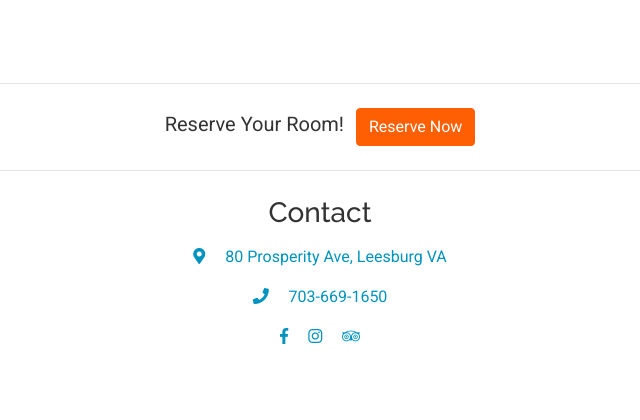
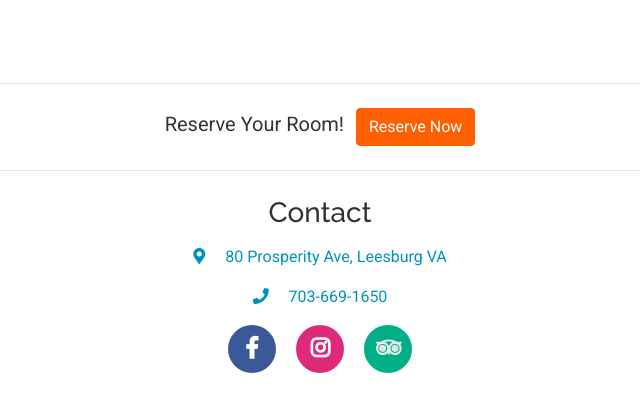
Before and after one commit to kp2zf/ComfortSuitesLeesburg, a PHP site: page /routes/nearby.html in a window 1280 px wide. Shown: the part 1909-2329 px from the top of the page, without its empty margins (320-960 px from the left). Before the commit the page ends 2253 px from the top, so only its background shows below. Run offline with PHP 8.4, Linux system fonts and the light colour scheme; some libraries are stand-ins or nearby versions.

Commit message:
final footer

```diff
--- a/routes/nearby.html
+++ b/routes/nearby.html
@@ -206,7 +206,7 @@
                     <h5 class="mb-1">Reserve Your Room!</h5>
                 </li>
                 <li class="list-inline-item">
-                    <a href="https://www.redroof.com/property/va/leesburg/RRI637#"
+                    <a href="https://www.choicehotels.com/virginia/leesburg/comfort-suites-hotels/va318"
                         class="btn btn-cs-orange btn-rounded">Reserve
                         Now</a>
                 </li>
@@ -231,18 +231,19 @@
                             703-669-1650</a>
                     </p>
                     <li class="list-inline-item">
-                        <a class="btn-floating btn-fb mx-1" target="_blank"
+                        <a class="fa facebook btn-floating btn-fb mx-1" target="_blank"
                             href="https://www.facebook.com/comfortsuitesleesburg">
                             <i class="fab fa-facebook-f"> </i>
                         </a>
                     </li>
                     <li class="list-inline-item">
-                        <a class="btn-floating btn-tw mx-1" target="_blank" href="https://www.instagram.com">
+                        <a class="fa instagram btn-floating btn-tw mx-1" target="_blank"
+                            href="https://www.instagram.com/csleesburg/">
                             <i class="fab fa-instagram"> </i>
                         </a>
                     </li>
                     <li class="list-inline-item">
-                        <a class="btn-floating btn-tw mx-1" target="_blank"
+                        <a class="fa tripadvisor btn-floating btn-tw mx-1" target="_blank"
                             href="https://www.tripadvisor.com/Hotel_Review-g57894-d227851-Reviews-Comfort_Suites_Leesburg-Leesburg_Loudoun_County_Virginia.html">
                             <i class="fab fa-tripadvisor"> </i>
                         </a>
@@ -251,7 +252,6 @@
             </div>
         </div>
     </footer>
-    <!-- Footer -->
 
 
     <!-- jQuery first, then Bootstrap JS, then custom js -->
--- a/style/index.css
+++ b/style/index.css
@@ -21,9 +21,60 @@ body {
     text-align: center;
     text-decoration: none;
     border-radius: 50%;
+  }
+
+  .facebook {
+    background-color: #3b5998;
+    color: white;
+  }
+  .facebook:hover,
+  .facebook:focus,
+  .facebook:active,
+  .facebook.active {
+    color: white;
+    background-color:  #2d416e;
+    border-color: 2d416e;
+  }
+
+  .instagram {
+    background-color: #DD2A7B;
+    color: white;
+  }
+
+  .instagram:hover,
+  .instagram:focus,
+  .instagram:active,
+  .instagram.active {
+    color: white;
+    background-color: rgb(161, 31, 90);
+    border-color: rgb(161, 31, 90);
+  }
+
+  .tripadvisor {
+    background-color: #00af87;
+    color: #e9e8e8;
+  }
+
+  .tripadvisor:hover,
+  .tripadvisor:focus,
+  .tripadvisor:active,
+  .tripadvisor.active {
+    color: white;
+    background-color: #037a5e;
+    border-color: #037a5e;
+  }
+
+  /* .fa-tripadvisor {
+    padding: 12px;
+    font-size: 22px;
+    width: 48px;
+    height: 48px;
+    text-align: center;
+    text-decoration: none;
+    border-radius: 50%;
     background-color: #FE5F03;
 
-  }
+  } */
 
 /* Font Styles  --------------------------------------------------------*/
 h1,
```
Also changed, not shown: index.html (+6 -4 lines), routes/amenities.html (+6 -4 lines), routes/group.html (+6 -5 lines), routes/meetingrooms.html (+7 -5 lines), routes/rooms.html (+5 -5 lines), routes/wedding.html (+6 -6 lines).
